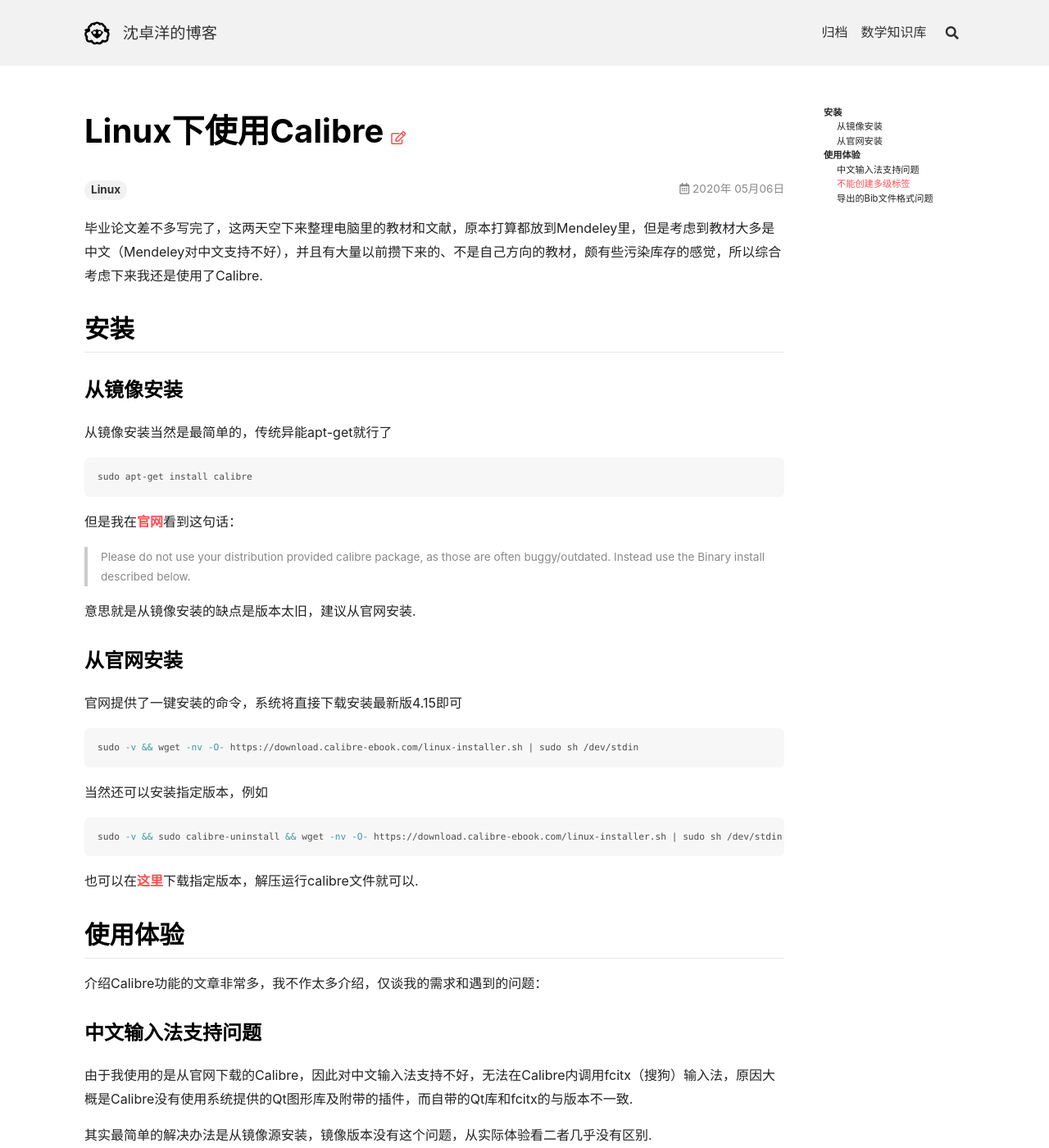
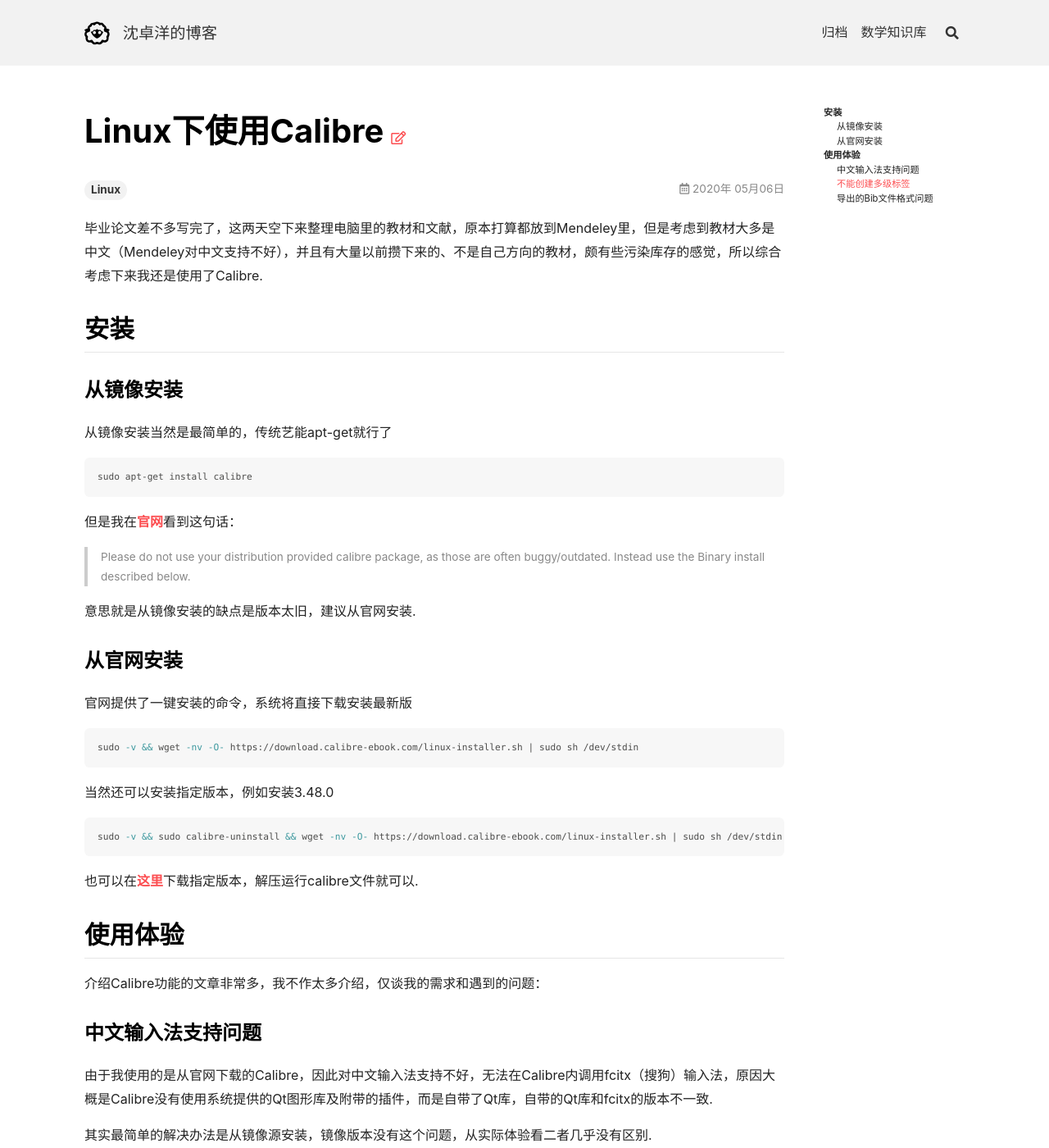
Before and after one commit to shenzhy16/Blog, a Jekyll site: the page built from _posts/2020-5-6-using-Calibre-in-Linux.md, in a window 1280 px wide and 1400 px high. Shown: the whole window at 82% size. Built offline with Jekyll 4.4.1, drawn with Linux system fonts in a browser that asks for light colours; nearby versions of some CDN libraries.

Commit message:
Update 2020-5-6-using-Calibre-in-Linux.md

````diff
--- a/_posts/2020-5-6-using-Calibre-in-Linux.md
+++ b/_posts/2020-5-6-using-Calibre-in-Linux.md
@@ -12,7 +12,7 @@ tags: [Linux]
 ## 安装
 
 ### 从镜像安装
-从镜像安装当然是最简单的，传统异能apt-get就行了
+从镜像安装当然是最简单的，传统艺能apt-get就行了
 
 ```bash
 sudo apt-get install calibre
@@ -26,13 +26,13 @@ sudo apt-get install calibre
 
 ### 从官网安装
 
-官网提供了一键安装的命令，系统将直接下载安装最新版4.15即可
+官网提供了一键安装的命令，系统将直接下载安装最新版
 
 ```bash
 sudo -v && wget -nv -O- https://download.calibre-ebook.com/linux-installer.sh | sudo sh /dev/stdin
 ```
 
-当然还可以安装指定版本，例如
+当然还可以安装指定版本，例如安装3.48.0
 ```bash
 sudo -v && sudo calibre-uninstall && wget -nv -O- https://download.calibre-ebook.com/linux-installer.sh | sudo sh /dev/stdin version=3.48.0
 ```
@@ -40,7 +40,7 @@ sudo -v && sudo calibre-uninstall && wget -nv -O- https://download.calibre-ebook
 ## 使用体验
 介绍Calibre功能的文章非常多，我不作太多介绍，仅谈我的需求和遇到的问题：
 ### 中文输入法支持问题
-由于我使用的是从官网下载的Calibre，因此对中文输入法支持不好，无法在Calibre内调用fcitx（搜狗）输入法，原因大概是Calibre没有使用系统提供的Qt图形库及附带的插件，而自带的Qt库和fcitx的与版本不一致.
+由于我使用的是从官网下载的Calibre，因此对中文输入法支持不好，无法在Calibre内调用fcitx（搜狗）输入法，原因大概是Calibre没有使用系统提供的Qt图形库及附带的插件，而是自带了Qt库，自带的Qt库和fcitx的版本不一致.
 
 其实最简单的解决办法是从镜像源安装，镜像版本没有这个问题，从实际体验看二者几乎没有区别.
 
````
